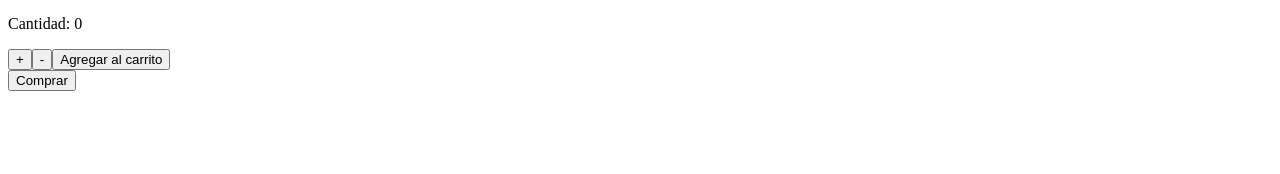
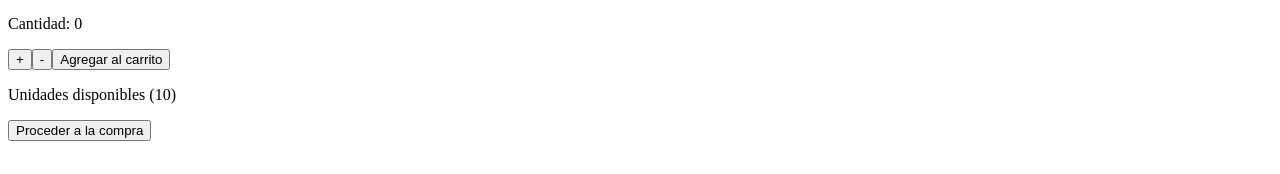
Before and after one commit to GeronimoValeiras/Gym-en-casa, a React (Create React App) app: page /detail/1 in a window 1280 px wide. Shown: the part 623-797 px from the top of the page. Built offline with nearby package versions, Linux system fonts and the light colour scheme.

Commit message:
Desafío sincronizar counter

```diff
--- a/src/components/ItemCount.js
+++ b/src/components/ItemCount.js
@@ -1,6 +1,5 @@
 import React from 'react'
 import { useState } from 'react'
-import {Link} from 'react-router-dom'
 
 const ItemCount = ({ stock, initial, onAdd }) => {
 
@@ -30,7 +29,7 @@ const ItemCount = ({ stock, initial, onAdd }) => {
         <p>Cantidad: {contador}</p>
         <button onClick={aumentarContador}>+</button>
         <button onClick={bajarContador}>-</button>
-        <Link to={'/cart'}><button onClick={confirmarContador}>Agregar al carrito</button></Link>
+        <button onClick={confirmarContador}>Agregar al carrito</button>
     </section>
   )
 }
--- a/src/components/ItemDetail.js
+++ b/src/components/ItemDetail.js
@@ -1,12 +1,29 @@
 import React from 'react'
 import ItemCount from './ItemCount'
+import { Link } from 'react-router-dom'
+import { useState } from 'react'
 
 
 const ItemDetail = ({ product }) => {
 
+  const [cantidadProducto, setCantidadProducto] = useState()
+
   const onAdd = (cantidadProducto) => {
-    console.log("desde item detail:" + cantidadProducto)
+    setCantidadProducto(cantidadProducto)
   }
+
+  if (cantidadProducto > 0){
+    return (
+      <section>
+          <h3>{product.nombre}</h3>
+          <p>{product.descripcion}</p>
+          <h4>$ {product.precio}</h4>
+          <img src={product.imagen} alt="" />
+          <p>Agregaste {product.nombre}*{cantidadProducto} al carrito!</p>
+          <Link to='/cart'><button>Proceder a la compra</button></Link>
+      </section>
+    )
+  }else {
     return (
       <section>
           <h3>{product.nombre}</h3>
@@ -14,9 +31,13 @@ const ItemDetail = ({ product }) => {
           <h4>$ {product.precio}</h4>
           <img src={product.imagen} alt="" />
           <ItemCount initial={0} stock={product.stock} onAdd={onAdd} />
-          <button>Comprar</button>
+          <p>Unidades disponibles ({product.stock})</p>
+          <Link to='/cart'><button>Proceder a la compra</button></Link>
       </section>
     )
   }
 
+
+  }
+
 export default ItemDetail
```
